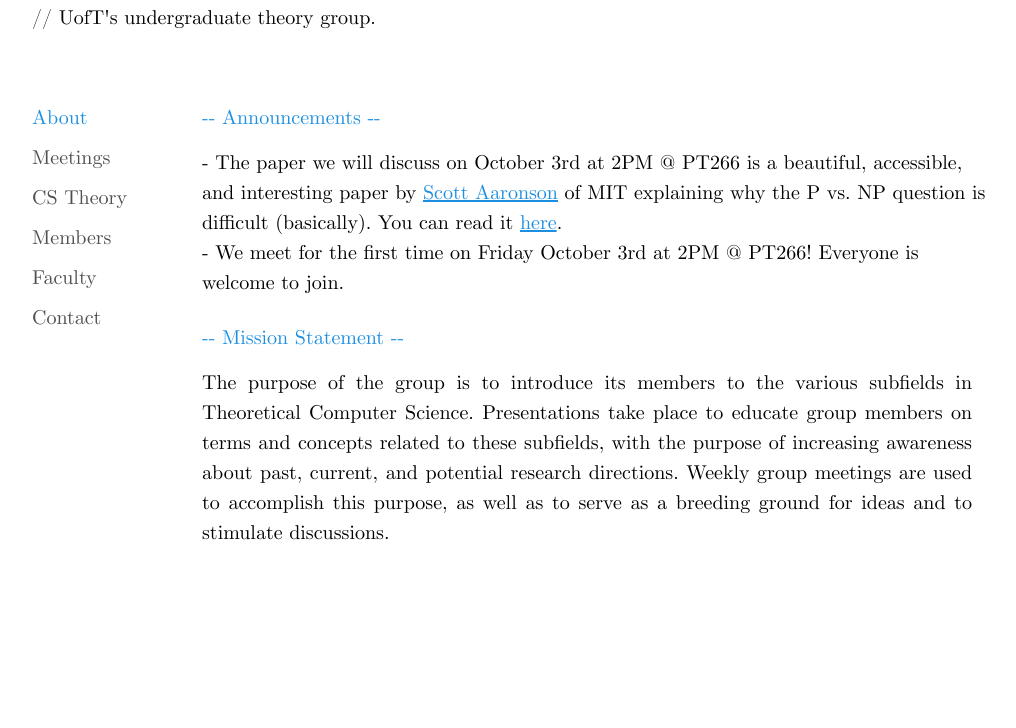
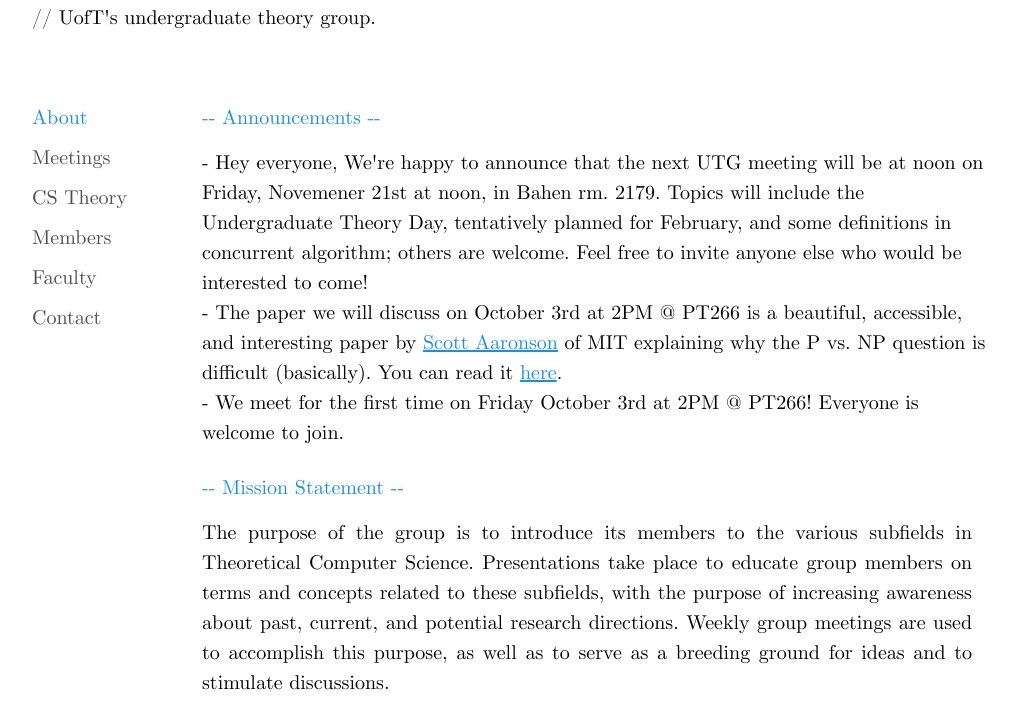
Before and after one commit to Plycion/UTG-Website, a plain HTML site: page index.html in a window 1280 px wide. Shown: the part 142-870 px from the top of the page, without its empty margins (128-1144 px from the left). Drawn offline with nearby package versions, Linux system fonts and the light colour scheme; some packages are replaced by stand-ins of ours.

Commit message:
new meeting

```diff
--- a/index.html
+++ b/index.html
@@ -39,6 +39,13 @@
 				<p>
 				<ul>
 					<li>
+						Hey everyone,
+
+We're happy to announce that the next UTG meeting will be at noon on Friday, Novemener 21st at noon, in Bahen rm. 2179. Topics will include the Undergraduate Theory Day, tentatively planned for February, and some definitions in concurrent algorithm; others are welcome.
+
+Feel free to invite anyone else who would be interested to come!
+					</li>
+					<li>
 						The paper we will discuss on October 3rd at 2PM @ PT266 is a beautiful, accessible, and interesting paper by <a href="http://scottaaronson.com/">Scott Aaronson</a> of MIT explaining why the P vs. NP question is difficult (basically). You can read it <a href="http://www.scottaaronson.com/papers/pnp.pdf">here</a>.
 					</li>
 					<li>
@@ -54,6 +61,7 @@
 			</div>
 			<div class="mainText" id="csc">
 				<h3>Events and Meetings</h3>
+				<p>We meet for the second time at noon on Friday, Novemener 21st at noon, in Bahen rm. 2179. Topics will include the Undergraduate Theory Day, tentatively planned for February, and some definitions in concurrent algorithm; others are welcome.</p>
 				<p>We meet for the first time on Friday October 3rd at 2PM @ PT266! Everyone is welcome to join.</p>
 			</div>
 			<div class="mainText" id="mat">
```
